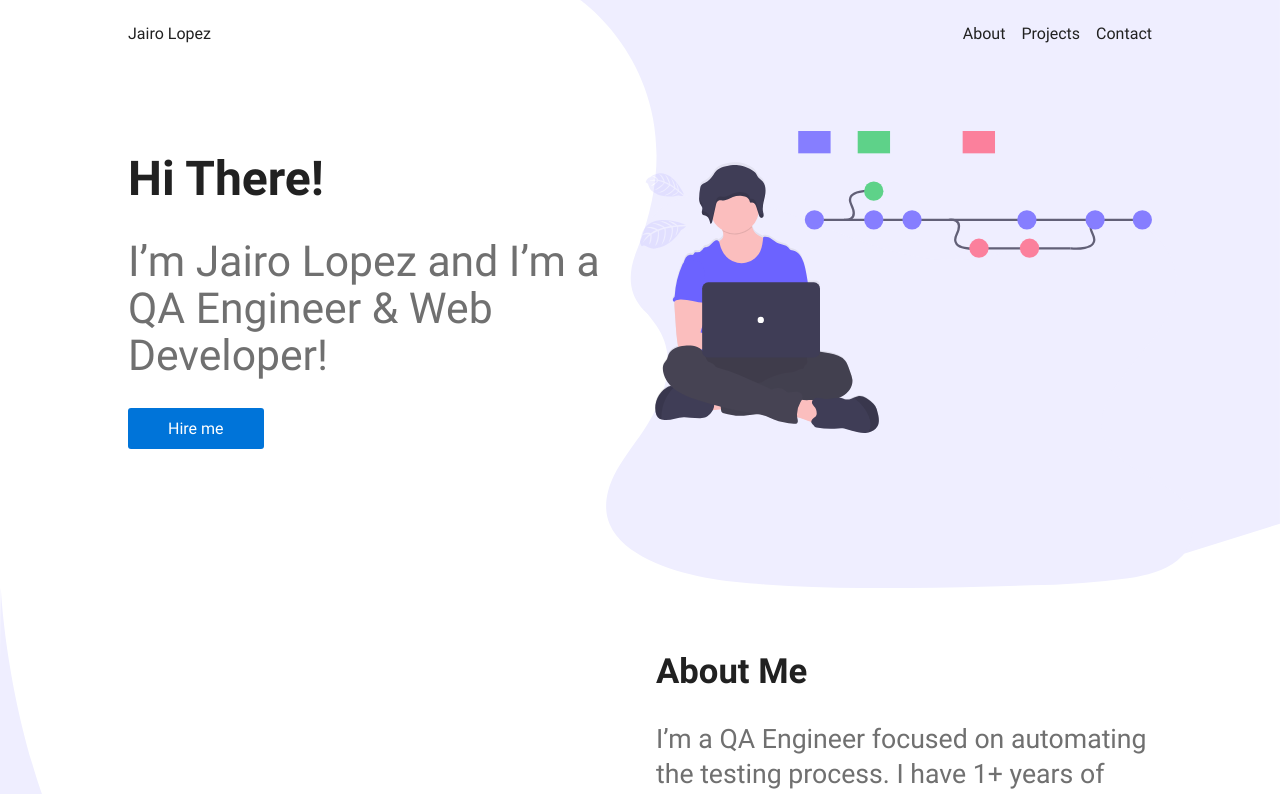
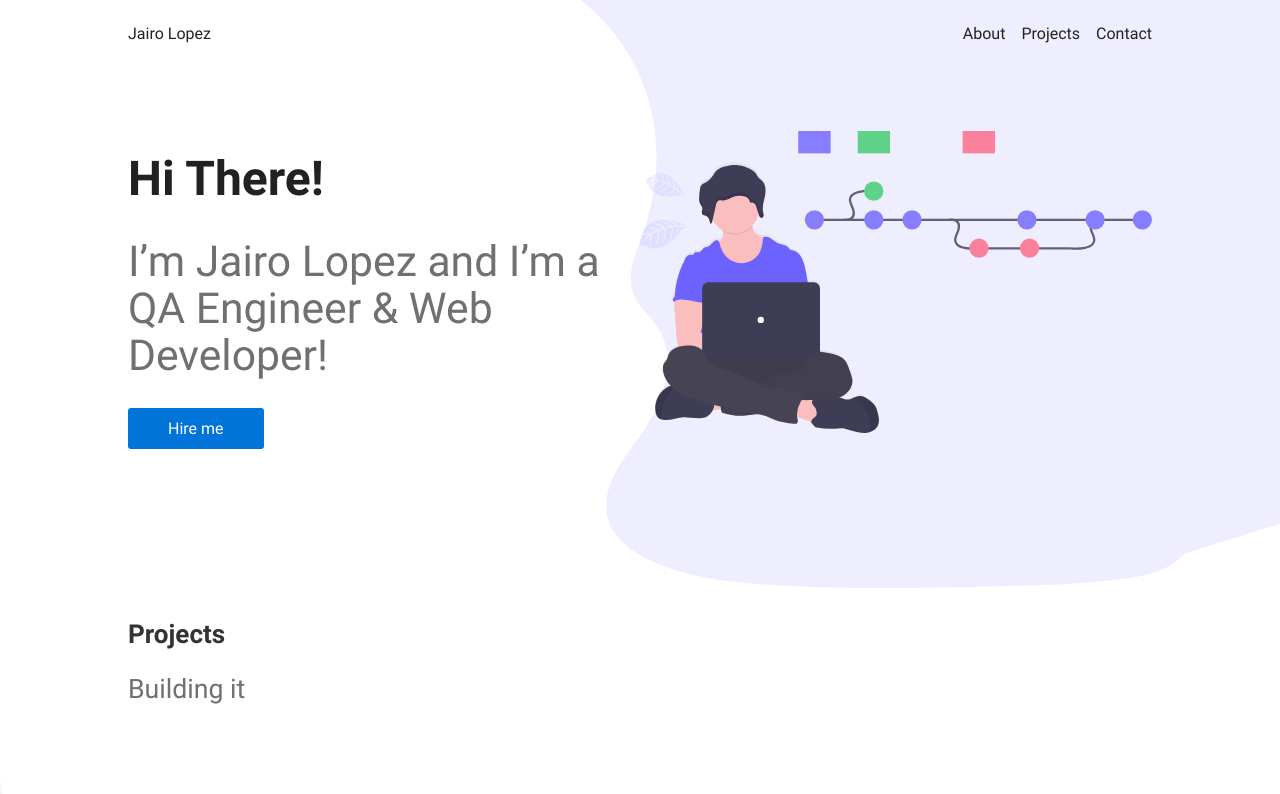
Before and after one commit to Jlopezjlx/portfolio_gatsbyjs, a Gatsby site: page / in a window 1280 px wide. Shown: the top 794 px of the page. Built offline with nearby package versions, Linux system fonts and the light colour scheme; Gatsby itself is replaced by a stand-in of ours.

Commit message:
aading projects page

```diff
--- a/src/components/landing/Projects/index.jsx
+++ b/src/components/landing/Projects/index.jsx
@@ -1,66 +1,15 @@
-// import React from 'react';
-// import { useStaticQuery, graphql } from 'gatsby';
-// import { Container, Card } from 'components/common';
-// import starIcon from 'assets/icons/star.svg';
-// import forkIcon from 'assets/icons/fork.svg';
-// import { Wrapper, Grid, Item, Content, Stats } from './styles';
+import React from 'react';
+import { useStaticQuery, graphql } from 'gatsby';
+import { Container, Card } from 'components/common';
+import starIcon from 'assets/icons/star.svg';
+import forkIcon from 'assets/icons/fork.svg';
+import { Wrapper, Grid, Item, Content, Stats, Details } from './styles';
 
-// export const Projects = () => {
-//   const {
-//     github: {
-//       viewer: {
-//         repositories: { edges },
-//       },
-//     },
-//   } = useStaticQuery(
-//     graphql`
-//       {
-//         github {
-//           viewer {
-//             repositories(first: 8, orderBy: { field: STARGAZERS, direction: DESC }) {
-//               edges {
-//                 node {
-//                   id
-//                   name
-//                   url
-//                   description
-//                   stargazers {
-//                     totalCount
-//                   }
-//                   forkCount
-//                 }
-//               }
-//             }
-//           }
-//         }
-//       }
-//     `
-//   );
-//   return (
-//     <Wrapper as={Container} id="projects">
-//       <h2>Projects</h2>
-//       <Grid>
-//         {edges.map(({ node }) => (
-//           <Item key={node.id} as="a" href={node.url} target="_blank" rel="noopener noreferrer">
-//             <Card>
-//               <Content>
-//                 <h4>{node.name}</h4>
-//                 <p>{node.description}</p>
-//               </Content>
-//               <Stats>
-//                 <div>
-//                   <img src={starIcon} alt="stars" />
-//                   <span>{node.stargazers.totalCount}</span>
-//                 </div>
-//                 <div>
-//                   <img src={forkIcon} alt="forks" />
-//                   <span>{node.forkCount}</span>
-//                 </div>
-//               </Stats>
-//             </Card>
-//           </Item>
-//         ))}
-//       </Grid>
-//     </Wrapper>
-//   );
-// };
+export const Projects = () => (
+  <Wrapper as={Container} id="projects">
+    <Details>
+      <h2>Projects</h2>
+      <p>Building it</p>
+    </Details>
+  </Wrapper>
+);
--- a/src/components/landing/Projects/styles.js
+++ b/src/components/landing/Projects/styles.js
@@ -17,6 +17,30 @@
 
   @media (max-width: 680px) {
     grid-template-columns: 1fr;
+  }
+`;
+export const Details = styled.div`
+  flex: 1;
+  padding-right: 2rem;
+
+  @media (max-width: 960px) {
+    padding-right: unset;
+    width: 100%;
+    order: 1;
+  }
+
+  h1 {
+    margin-bottom: 2rem;
+    font-size: 26pt;
+    color: #212121;
+  }
+
+  p {
+    margin-bottom: 2.5rem;
+    font-size: 20pt;
+    font-weight: normal;
+    line-height: 1.3;
+    color: #707070;
   }
 `;
 
--- a/src/pages/index.js
+++ b/src/pages/index.js
@@ -6,7 +6,7 @@
   <Layout>
     <SEO />
     <Intro />
-    {/* <Projects /> */}
+    <Projects />
     <Skills />
     <Contact />
   </Layout>
```
